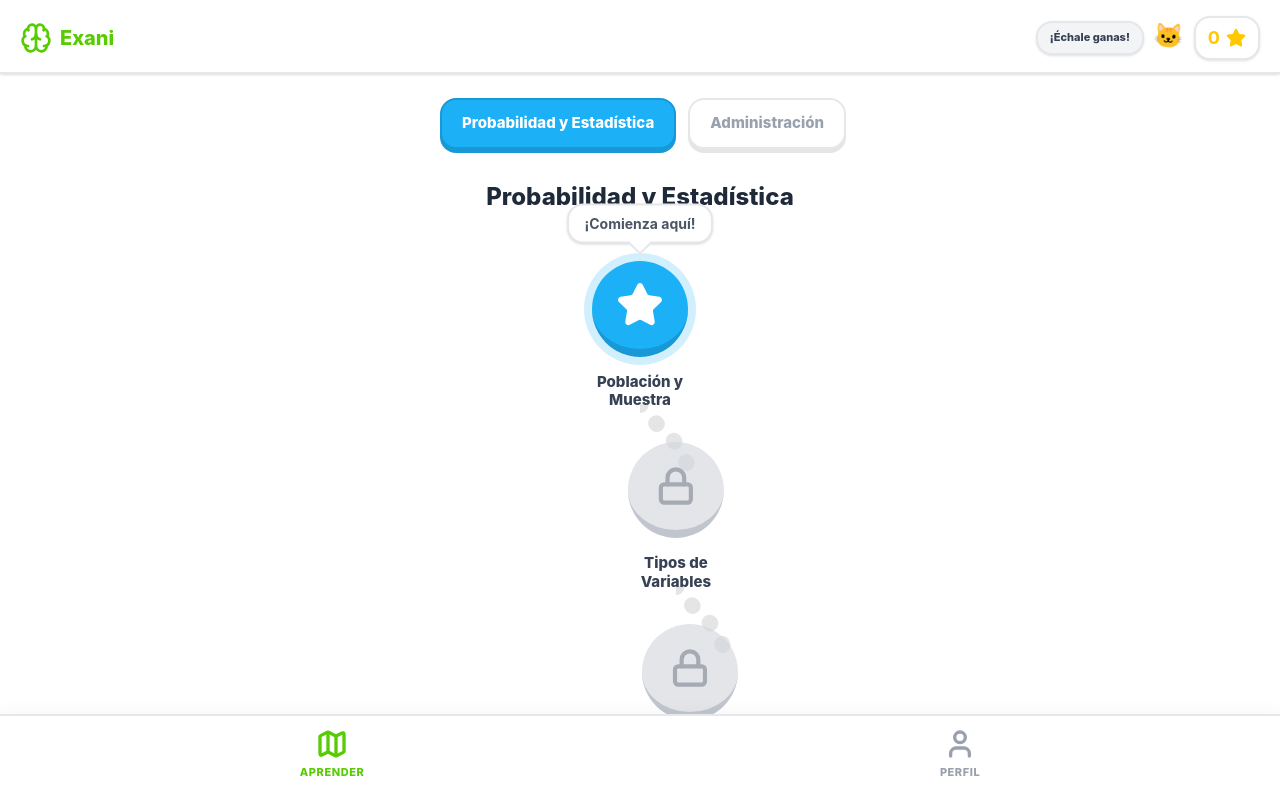
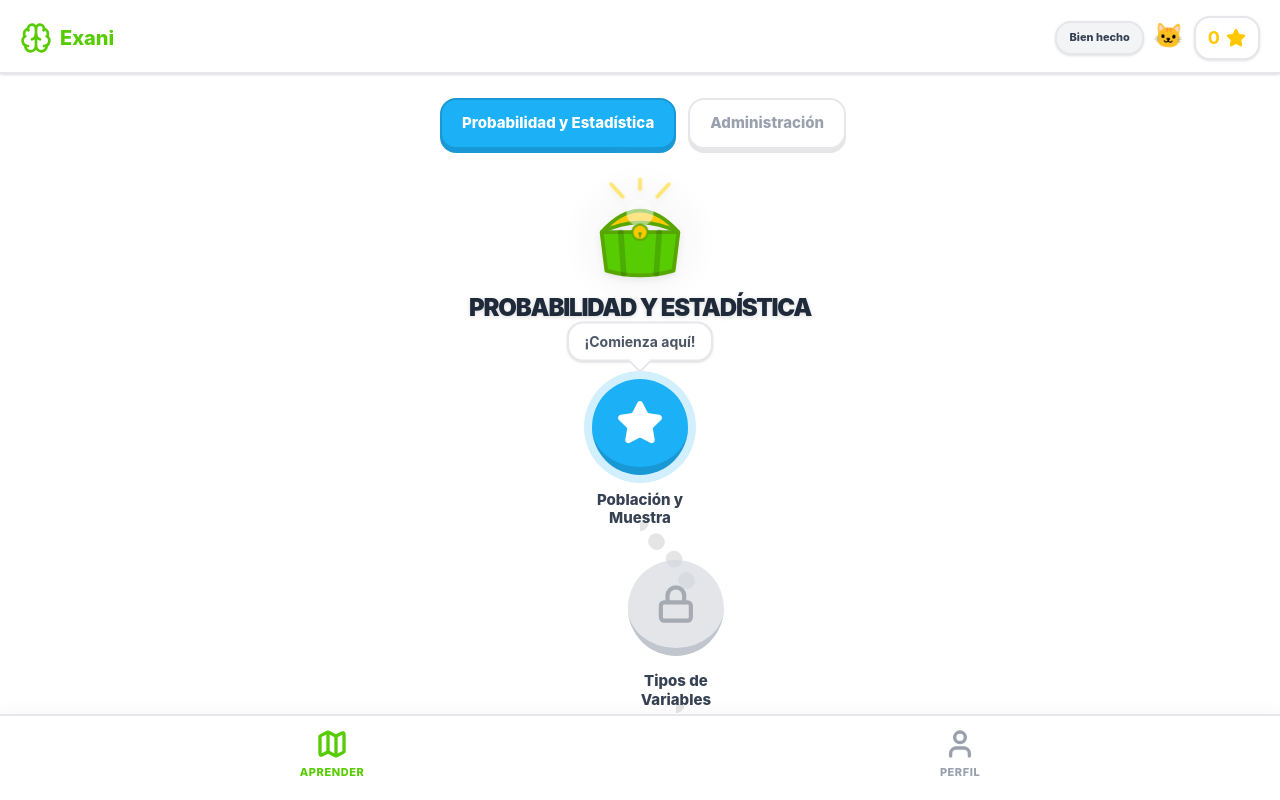
Before and after one commit to Oscarjrdz/examen, a React (Vite) app: page / in a window 1280 px wide. Both pictures are taken after typing "Sample", "Sample123" into the empty fields and a click on the button "ENTRAR". Shown: the top 800 px of the page. Built offline with nearby package versions, Linux system fonts and the light colour scheme.

Commit message:
UI: Update phase gates using Custom Chest SVGs (Open vs Closed), add 50+ short phrases for mascot, and ensure exact countdown formatting

```diff
--- a/src/App.tsx
+++ b/src/App.tsx
@@ -41,28 +41,30 @@ const LOCAL_DICTIONARY: Record<string, string> = {
 
 const CatMascot = ({ userName }: { userName: string | null }) => {
   const [message, setMessage] = useState('');
-
   useEffect(() => {
-    const defaultName = userName ? userName : 'campeón';
-
-    // Cálculo para el 30 de Mayo de 2026
-    const examDate = new Date(2026, 4, 30); // Mes 4 es Mayo en JS
+    const examDate = new Date(2026, 4, 30);
     const today = new Date();
     const diffTime = examDate.getTime() - today.getTime();
     const diffDays = Math.ceil(diffTime / (1000 * 60 * 60 * 24));
 
-    let daysText = `¡Faltan ${diffDays} días para el examen!`;
-    if (diffDays === 0) daysText = "¡HOY ES EL EXAMEN! ¡Mucho éxito!";
-    if (diffDays < 0) daysText = "¡Espero que te haya ido excelente!";
+    let daysText = `Quedan ${diffDays} dias!!`;
+    if (diffDays === 0) daysText = "¡HOY EXAMEN!";
+    if (diffDays < 0) daysText = "Ya pasó :)";
+
+    const shortName = userName ? userName.substring(0, 6) : 'Pro';
 
     const phrases = [
-      `¡Tú puedes, ${defaultName}!`,
-      "¡Vas muy bien!",
-      daysText,
-      "¡Échale ganas!",
-      `¡Prepárate extra, nos quedan ${diffDays > 0 ? diffDays : 0} días!`,
-      "¡Un nivel más!",
-      "¡No te rindas!"
+      "¡Tú puedes!", "¡Vas muy bien!", daysText, "¡Un 10 seguro!",
+      "¡No te rindas!", "¡Eres genial!", "Paso a paso", "¡Máster!", "¡Dale!",
+      "Casi listo", "Con todo", "¡Qué crack!", "Mente fría", "Futuro Puma",
+      "Súper genio", "A estudiar", "Imparable", `${shortName} Wins!`, "Enfocado",
+      "Va que va", "Sin excusas", "Nivel Dios", "¡Arriba!", "Bien hecho",
+      "¡Ánimo!", "¡A volar!", "Puro UANL", "Tigres al 100", "Pide 100",
+      "Un paso más", "Pura garra", "Mente Clara", "Tú sabes", "¡Rugiendo!",
+      "A triunfar", "Excelente", "Cerebro x100", "Oro puro", "Casi Tigre",
+      "100% EXANI", "Sin miedo", "Ya casi", "Va perfecto", "A probarte",
+      "Inteligente", "Súper Top", "¡Venga!", "Toma aire", "Respira...",
+      "En la Cima", "Todo Suma", "¡Avanza!"
     ];
     let currentMsg = phrases[Math.floor(Math.random() * phrases.length)];
     setMessage(currentMsg);
@@ -103,6 +105,36 @@ const CatMascot = ({ userName }: { userName: string | null }) => {
     </div>
   );
 };
+
+const ChestSVG = ({ isOpen, color, darkColor }: { isOpen: boolean, color: string, darkColor: string }) => {
+  return (
+    <div className={`relative ${isOpen ? 'w-24 h-24' : 'w-16 h-16'} drop-shadow-md`}>
+       {isOpen && <div className="absolute inset-0 bg-white blur-xl opacity-40 rounded-full animate-pulse z-0"></div>}
+       <svg viewBox="0 0 100 100" className="w-full h-full relative z-10 overflow-visible">
+         <path d="M10,45 L15,85 Q50,95 85,85 L90,45 Z" fill={color} stroke={darkColor} strokeWidth="4" strokeLinejoin="round" />
+         <path d="M30,45 L33,88" stroke="rgba(0,0,0,0.15)" strokeWidth="6" strokeLinecap="round" />
+         <path d="M70,45 L67,88" stroke="rgba(0,0,0,0.15)" strokeWidth="6" strokeLinecap="round" />
+
+         {isOpen ? (
+           <>
+             <path d="M10,45 Q50,0 90,45 Q50,25 10,45 Z" fill="#FFC800" stroke={darkColor} strokeWidth="4" />
+             <circle cx="50" cy="25" r="14" fill="#FFF" className="animate-pulse opacity-80" />
+             <path d="M50,0 L50,-10 M32,8 L20,-5 M68,8 L80,-5" stroke="#FFD700" strokeWidth="4" strokeLinecap="round" className="animate-pulse" />
+           </>
+         ) : (
+           <>
+             <path d="M10,45 Q50,20 90,45 Z" fill={color} stroke={darkColor} strokeWidth="4" />
+             <path d="M8,45 Q50,45 92,45" stroke="rgba(0,0,0,0.15)" strokeWidth="4" />
+             <path d="M28,45 Q31,30 33,26" stroke="rgba(0,0,0,0.15)" strokeWidth="6" strokeLinecap="round" />
+             <path d="M72,45 Q69,30 67,26" stroke="rgba(0,0,0,0.15)" strokeWidth="6" strokeLinecap="round" />
+           </>
+         )}
+         <circle cx="50" cy="45" r="8" fill="#FFC800" stroke={darkColor} strokeWidth="2" />
+         <path d="M48,45 L52,45 L50,52 Z" fill={darkColor} />
+       </svg>
+    </div>
+  )
+}
 
 export default function App() {
   const [view, setView] = useState<ViewState>('LOGIN');
@@ -328,8 +360,9 @@ export default function App() {
           ))}
         </div>
 
-        <div className="text-center mt-4 mb-8 px-2">
-          <h2 className="text-2xl font-extrabold text-gray-800">{activeSub.title}</h2>
+        <div className="flex flex-col items-center mt-6 mb-10 w-full relative z-10 px-2 text-center">
+          <ChestSVG isOpen={true} color={colors.main} darkColor={colors.dark} />
+          <h2 className="text-2xl font-black text-gray-800 mt-2 uppercase tracking-tighter drop-shadow-sm leading-tight">{activeSub.title}</h2>
         </div>
 
         <div className="flex flex-col items-center gap-8 relative w-full pt-4">
@@ -407,8 +440,8 @@ export default function App() {
                       style={{ backgroundColor: t.main, borderBottomColor: t.dark, boxShadow: `0 6px 0 ${t.shadow}` }}
                     >
                       <div className="absolute inset-0 bg-black/10 z-0"></div>
-                      <Lock className="w-12 h-12 mb-2 z-10 opacity-90" strokeWidth={3} />
-                      <h3 className="text-xl font-black z-10 uppercase tracking-widest text-center opacity-95 leading-tight">{t.name}</h3>
+                      <ChestSVG isOpen={false} color={t.main} darkColor={t.dark} />
+                      <h3 className="text-xl font-black z-10 uppercase tracking-widest text-center opacity-95 leading-tight mt-2">{t.name}</h3>
                       <p className="text-sm font-extrabold z-10 opacity-80 mt-1">{t.title}</p>
                     </div>
 
```
